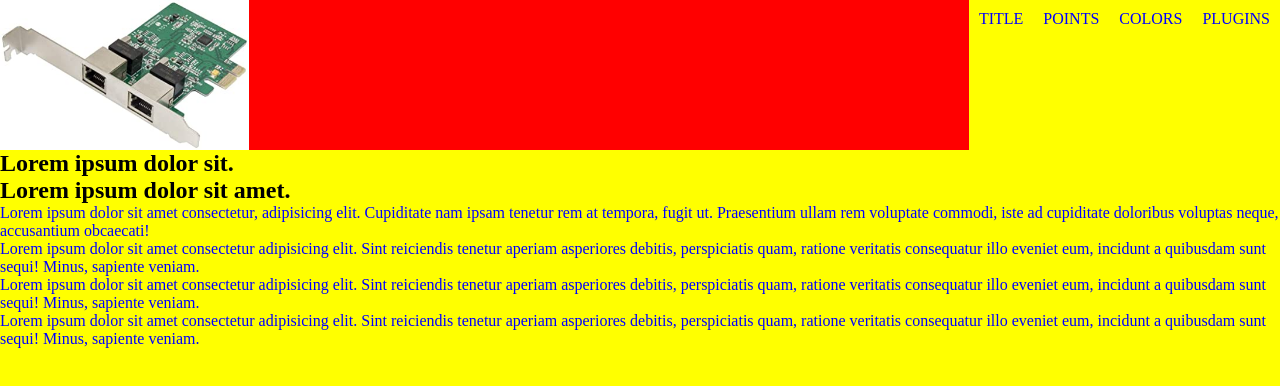
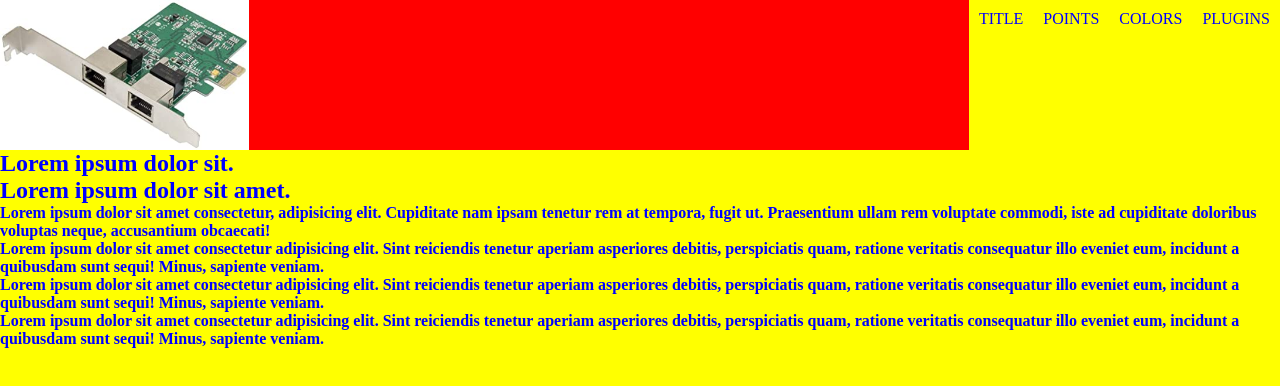
Before and after one commit to Moises-llanos/primerR, a plain HTML site: page index.html in a window 1280 px wide. Drawn offline with Linux system fonts and the light colour scheme.

Commit message:
desde javass

```diff
--- a/sheet.css
+++ b/sheet.css
@@ -28,4 +28,10 @@ header a{
 p {
     color: blue;
     font-family: initial;
+    font-weight: 900;
 }
+
+h1,
+h2{
+    color: blue;
+}
```
